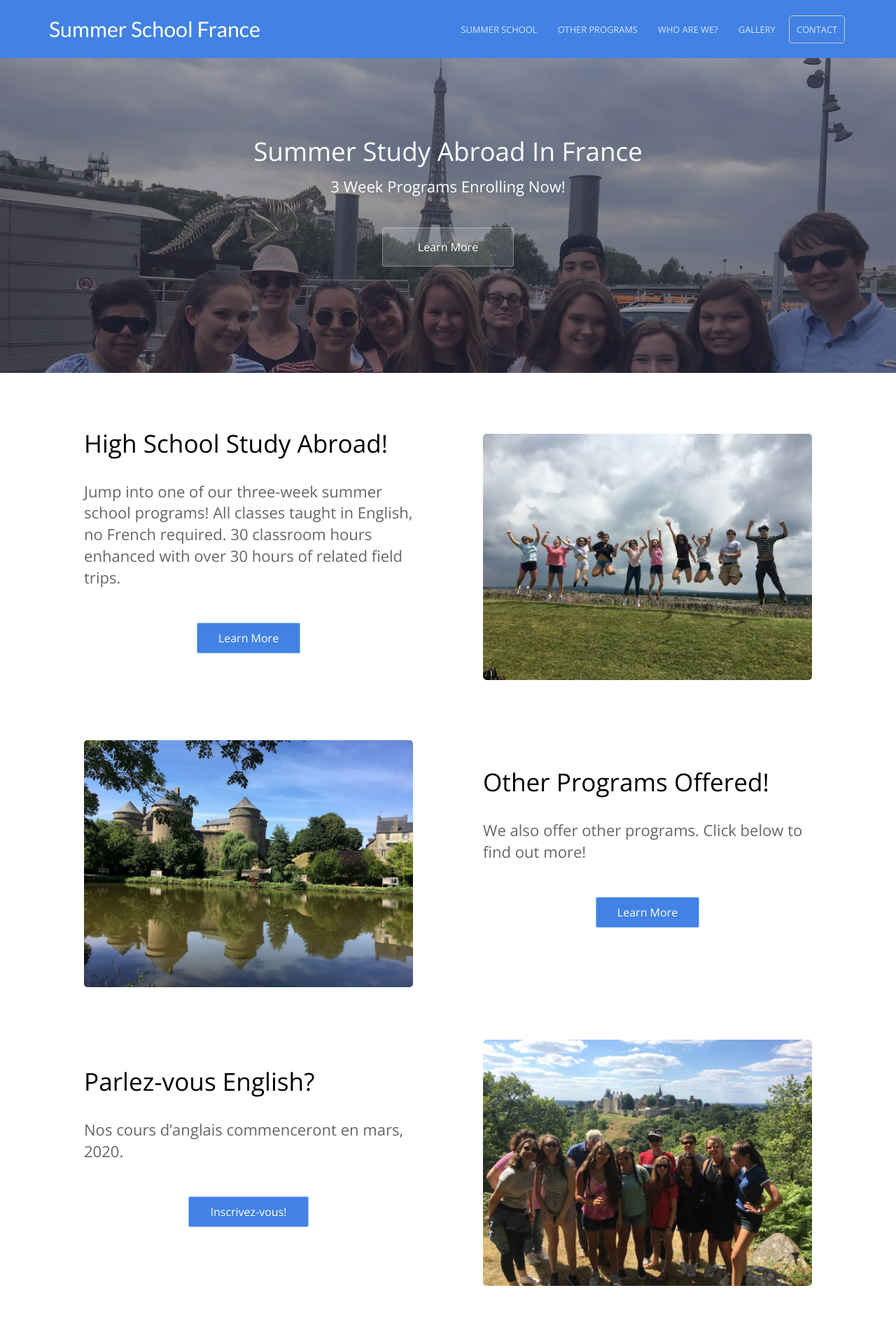
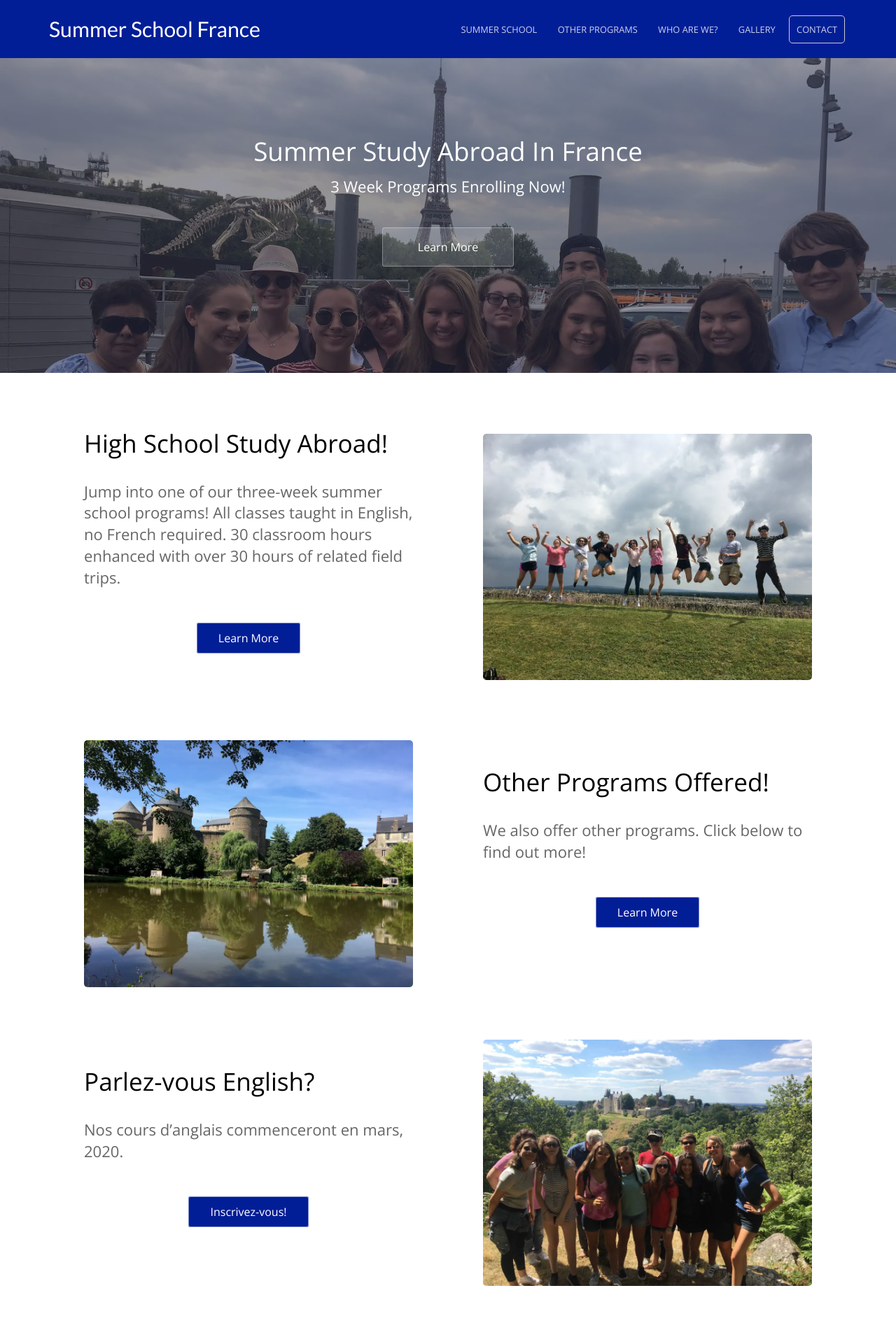
Before and after one commit to baritchie/project1, a Jekyll site: the page built from index.html, in a window 1280 px wide. Shown: the top 1911 px of the page at 70% size. Built offline with Jekyll 4.4.1, drawn with Linux system fonts in a browser that asks for light colours.

Commit message:
Updated '_sass/variables.scss' via CloudCannon

```diff
--- a/_sass/variables.scss
+++ b/_sass/variables.scss
@@ -1,5 +1,5 @@
-$brand-color: #4182e4;
-$secondary-brand-color: #4182e4;
+$brand-color: #021E97;
+$secondary-brand-color: #021E97;
 $middle-gradient-color: mix($brand-color, $secondary-brand-color, 95%);
 
 // Breakpoints
```
